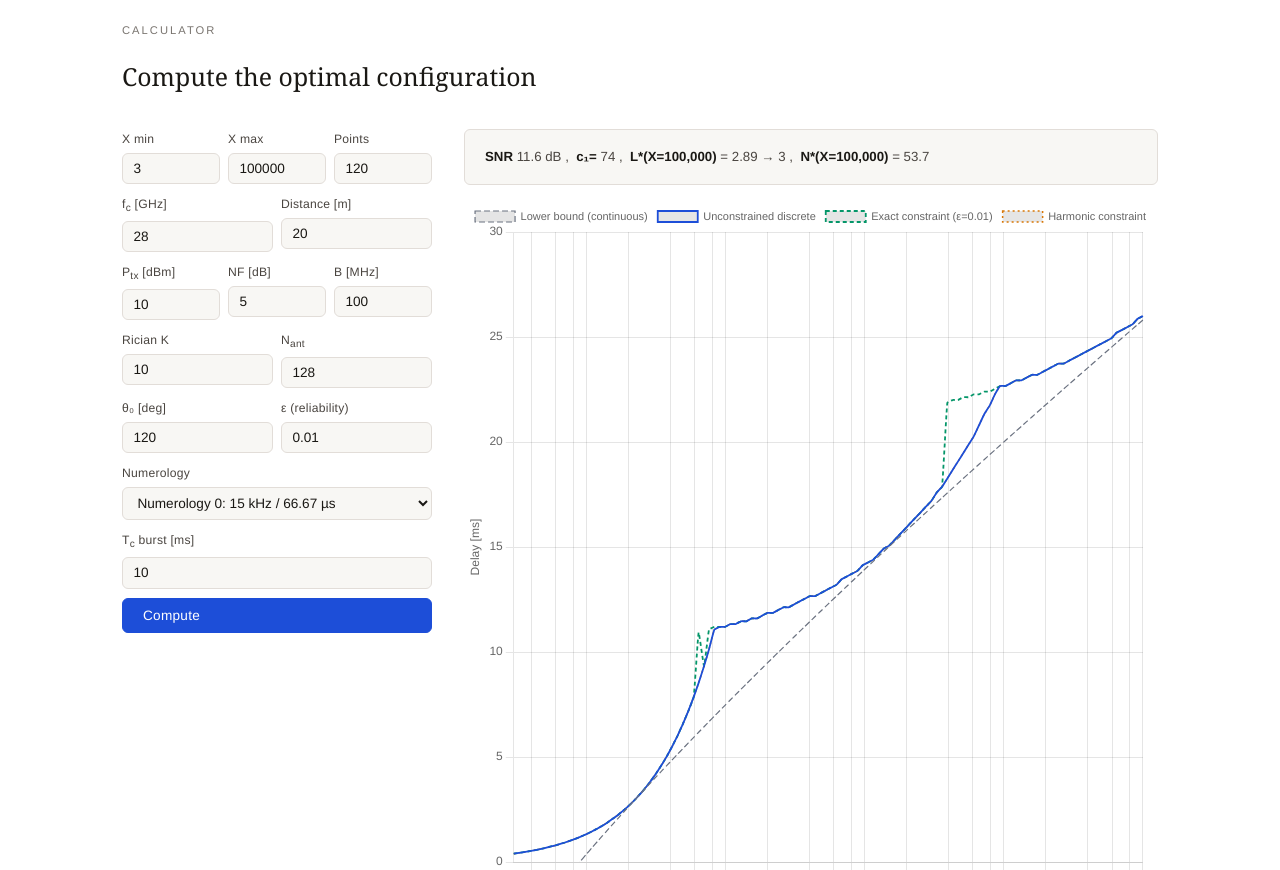
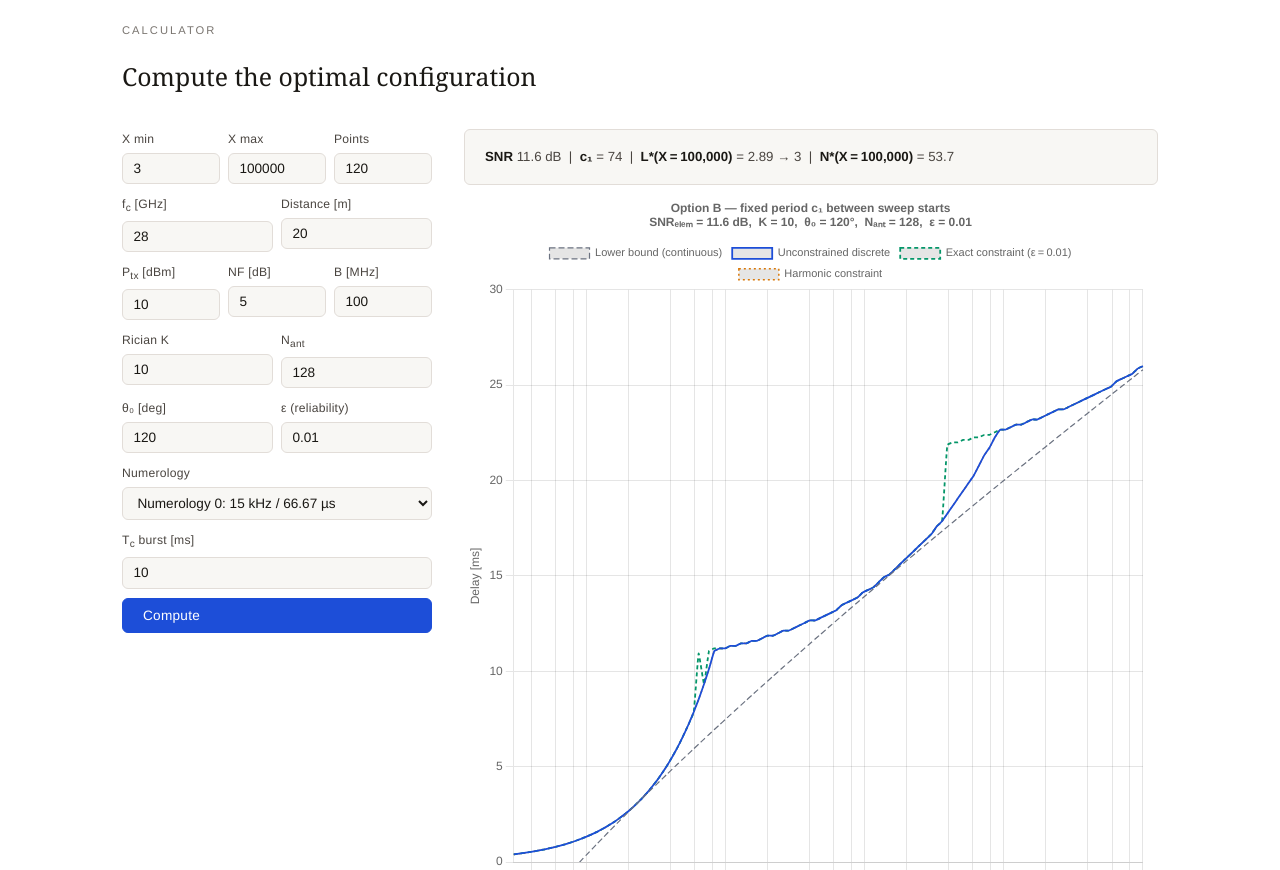
Before and after one commit to OlgaGalinina/hierarchical-search, a plain HTML site: page index.html in a window 1280 px wide. Shown: the part 1460-2330 px from the top of the page. Drawn offline with nearby package versions, Linux system fonts and the light colour scheme.

Commit message:
Refactor comments and improve code formatting

```diff
--- a/index.html
+++ b/index.html
@@ -544,23 +544,28 @@ mjx-container { overflow-x: auto; }
 
 <!-- ═══════════════════════════════════════ SCRIPTS ═══════════════════════════════════════ -->
 <script>
-// ── Lambert-W via Newton iterations ──────────────────────────────────────────
+// ── Lambert-W via Halley iterations (converges in ~6 steps for all x>0) ──────
 function lambertW(x) {
   if (x <= 0) return 0;
   let w = x < 1 ? x : Math.log(x);
   for (let i = 0; i < 12; i++) {
-    const ew = Math.exp(w);
-    w -= (w * ew - x) / (ew * (w + 1) - (w + 2) * (w * ew - x) / (2 * w + 2));
+    const ew  = Math.exp(w);
+    const f   = w * ew - x;
+    const fp  = ew * (w + 1);
+    const fpp = ew * (w + 2);
+    w -= f / (fp - f * fpp / (2 * fp));   // Halley step (correct form)
   }
   return w;
 }
 
-// ── Core math ─────────────────────────────────────────────────────────────────
+// ── Core math ──────────────────────────────────────────────────────────────────
 function beamGain(N, thetaDeg, Nant) {
   return Math.min(Nant, 101.5 * (N - 1) / thetaDeg);
 }
 function harmonic(n) {
-  let h = 0; for (let k = 1; k <= n; k++) h += 1 / k; return h;
+  let h = 0;
+  for (let k = 1; k <= n; k++) h += 1 / k;
+  return h;
 }
 function geoSum(N, L) {
   if (N - 1 <= 1) return L;
@@ -569,38 +574,47 @@ function geoSum(N, L) {
 function LoptB(X, c1) {
   if (X <= 1) return 1;
   const arg = Math.sqrt(c1 * Math.log(X)) / 2;
-  const W = lambertW(arg);
+  const W   = lambertW(arg);
   return W > 0 ? Math.log(X) / (2 * W) : 1;
 }
 function delayB(L, X, c1) {
   return Math.ceil(Math.pow(X, 1 / L)) + c1 * (L - 1);
 }
 
-// ── Exact Pe (recursive binom, float64, reliable N≤48) ───────────────────────
+// ── Exact Pe via binomial sum with Kahan compensated summation ─────────────────
+// Kahan summation eliminates the floating-point cancellation error that causes
+// the spiky artefacts in the constrained curves. Reliable for N ≤ ~48.
 function Pe_exact(N, thetaDeg, SNR, K, Nant) {
-  const G  = beamGain(N, thetaDeg, Nant);
+  const G = beamGain(N, thetaDeg, Nant);
   if (G <= 0 || N < 2) return 1;
   const nu = G * SNR * K / (K + 1);
   const s2 = G * SNR / (K + 1) + 1;
-  let s = 1, binom = 1, sign = -1;
+
+  // Kahan compensated alternating sum: s = sum_{m=0}^{N-1} (-1)^m C(N-1,m) * LT(m)
+  let s = 1, comp = 0, binom = 1, sign = -1;
   for (let m = 1; m < N; m++) {
-    binom *= (N - m) / m;
+    binom *= (N - m) / m;                         // recursive C(N-1,m)
     const denom = 1 + m * s2;
-    s += sign * binom * Math.exp(-m * nu / denom) / denom;
+    const term  = sign * binom * Math.exp(-m * nu / denom) / denom;
+    // Kahan step
+    const y = term - comp;
+    const t = s + y;
+    comp = (t - s) - y;
+    s = t;
     sign *= -1;
   }
   const pe = 1 - s;
   return (pe >= 0 && pe <= 1) ? pe : NaN;
 }
 
-// ── Harmonic Pe approximation ─────────────────────────────────────────────────
+// ── Harmonic Pe approximation ──────────────────────────────────────────────────
 function Pe_harm(N, thetaDeg, SNR, K, Nant) {
   const G = beamGain(N, thetaDeg, Nant);
   if (G <= 0 || N < 2) return 1;
   return (K + 1) * Math.exp(-K) * harmonic(N - 1) / (G * SNR);
 }
 
-// ── Reliability checks ────────────────────────────────────────────────────────
+// ── Reliability checks ─────────────────────────────────────────────────────────
 function reliabilityExact(L, X, SNR, K, theta0, Nant, eps) {
   const N = Math.pow(X, 1 / L);
   if (N < 2) return false;
@@ -615,34 +629,37 @@ function reliabilityExact(L, X, SNR, K, theta0, Nant, eps) {
 function reliabilityHarmonic(L, X, SNR, K, theta0, Nant, eps) {
   const N = Math.pow(X, 1 / L);
   if (N < 2) return false;
-  const H = harmonic(Math.max(1, Math.round(N) - 1));
+  const H   = harmonic(Math.max(1, Math.round(N) - 1));
   const lhs = (K + 1) * Math.exp(-K) * H * theta0 / (101.5 * SNR) * geoSum(N, L);
   return lhs <= eps;
 }
 
-// ── Find best discrete L ──────────────────────────────────────────────────────
+// ── Find best discrete L for all three constraint modes ────────────────────────
 function bestDiscrete(X, c1, SNR, K, theta0, Nant, eps) {
-  const Lc = LoptB(X, c1);
+  const Lc    = LoptB(X, c1);
   const range = [];
   for (let L = Math.max(1, Math.floor(Lc) - 1); L <= Math.floor(Lc) + 5; L++) range.push(L);
+
   let bu = {L:1, T:Infinity}, be = {L:null, T:Infinity}, bh = {L:null, T:Infinity};
   for (const L of range) {
     const T = delayB(L, X, c1);
     if (T < bu.T) bu = {L, T};
-    if (reliabilityExact(L, X, SNR, K, theta0, Nant, eps) && T < be.T) be = {L, T};
+    if (reliabilityExact(L, X, SNR, K, theta0, Nant, eps)    && T < be.T) be = {L, T};
     if (reliabilityHarmonic(L, X, SNR, K, theta0, Nant, eps) && T < bh.T) bh = {L, T};
   }
+  // Widen search if constraint not satisfied in the neighbourhood
   for (let L = 1; L <= 60; L++) {
     const T = delayB(L, X, c1);
-    if (!be.L && reliabilityExact(L, X, SNR, K, theta0, Nant, eps)) be = {L, T};
+    if (!be.L && reliabilityExact(L, X, SNR, K, theta0, Nant, eps))    be = {L, T};
     if (!bh.L && reliabilityHarmonic(L, X, SNR, K, theta0, Nant, eps)) bh = {L, T};
     if (be.L && bh.L) break;
   }
   return {bu, be, bh};
 }
 
-// ── Main computation ──────────────────────────────────────────────────────────
+// ── Main computation ───────────────────────────────────────────────────────────
 let myChart = null;
+
 function runCalc() {
   const sp = document.getElementById('spinner');
   sp.classList.add('active');
@@ -653,34 +670,43 @@ function runCalc() {
 }
 
 function _doCalc() {
-  const v = id => parseFloat(document.getElementById(id).value);
-  const xmin = v('xmin'), xmax = v('xmax'), npts = parseInt(document.getElementById('xpts').value);
-  const fc_GHz = v('fc'), dist = v('dist'), Ptx_dBm = v('ptx'), NF_dB = v('nf'), B_MHz = v('bw');
-  const K = v('kric'), Nant = parseInt(document.getElementById('nant').value);
+  // Read all inputs
+  const v    = id => parseFloat(document.getElementById(id).value);
+  const xmin = v('xmin'), xmax = v('xmax');
+  const npts = parseInt(document.getElementById('xpts').value);
+  const fc_GHz  = v('fc'), dist   = v('dist');
+  const Ptx_dBm = v('ptx'), NF_dB = v('nf'), B_MHz = v('bw');
+  const K    = v('kric');
+  const Nant = parseInt(document.getElementById('nant').value);
   const theta0 = v('theta0'), eps = v('epsilon'), Tc_ms = v('tc');
 
-  const lam = 3e8 / (fc_GHz * 1e9);
-  const PL = Math.pow(lam / (4 * Math.PI * dist), 2);
-  const Ptx_W = Math.pow(10, (Ptx_dBm - 30) / 10);
-  const Prx_W = Ptx_W * PL;
+  // Link budget → per-element SNR
+  const lam     = 3e8 / (fc_GHz * 1e9);
+  const PL      = Math.pow(lam / (4 * Math.PI * dist), 2);
+  const Ptx_W   = Math.pow(10, (Ptx_dBm - 30) / 10);
+  const Prx_W   = Ptx_W * PL;
   const noise_W = 4e-21 * Math.pow(10, NF_dB / 10) * B_MHz * 1e6;
-  const SNR = Prx_W / noise_W;
-  const SNR_dB = 10 * Math.log10(SNR);
+  const SNR     = Prx_W / noise_W;
+  const SNR_dB  = 10 * Math.log10(SNR);
 
+  // Numerology → symbol duration and c1
   const selEl = document.getElementById('numsel');
   const symUs = selEl.value === 'custom'
     ? parseFloat(document.getElementById('customsym').value)
     : parseFloat(selEl.value);
-  const c1 = Math.floor(Tc_ms * 1000 / (2 * symUs));
-  const scale = 2 * symUs / 1e3; // beam-tx → ms
+  const c1    = Math.floor(Tc_ms * 1000 / (2 * symUs));
+  const scale = 2 * symUs / 1e3;   // beam-transmission units → ms
 
-  // Log-spaced X values
+  // Log-spaced integer X values
   const Xvals = [];
   for (let i = 0; i < npts; i++) {
-    const X = Math.round(Math.pow(10, Math.log10(xmin) + i * (Math.log10(xmax) - Math.log10(xmin)) / (npts - 1)));
+    const X = Math.round(
+      Math.pow(10, Math.log10(xmin) + i * (Math.log10(xmax) - Math.log10(xmin)) / (npts - 1))
+    );
     if (!Xvals.includes(X) && X >= 2) Xvals.push(X);
   }
 
+  // Compute all curves
   const Tu = [], Te = [], Th = [], Tlb = [];
   for (const X of Xvals) {
     const r = bestDiscrete(X, c1, SNR, K, theta0, Nant, eps);
@@ -688,18 +714,26 @@ function _doCalc() {
     Te.push(r.be.L ? r.be.T * scale : null);
     Th.push(r.bh.L ? r.bh.T * scale : null);
     const Lc = LoptB(X, c1);
-    Tlb.push((Math.pow(X, 1/Lc) + c1*(Lc-1)) * scale);
+    Tlb.push((Math.pow(X, 1 / Lc) + c1 * (Lc - 1)) * scale);
   }
 
+  // Summary: L* and N* at X = xmax
   const Lstar = LoptB(xmax, c1);
-  const Nstar = Math.pow(xmax, 1/Lstar);
+  const Nstar = Math.pow(xmax, 1 / Lstar);
+
+  // Update summary box — always rewrite, whether first run or recompute
   const summ = document.getElementById('calc-summary');
-  summ.innerHTML = `<strong>SNR</strong> ${SNR_dB.toFixed(1)} dB&nbsp;,&nbsp; `
-    + `<strong>c₁=</strong> ${c1}&nbsp;,&nbsp; `
-    + `<strong>L*(X=${xmax.toLocaleString()})</strong> = ${Lstar.toFixed(2)} → ${Math.ceil(Lstar)}&nbsp;,&nbsp; `
-    + `<strong>N*(X=${xmax.toLocaleString()})</strong> = ${Nstar.toFixed(1)}`;
-  summ.classList.add('visible');
+  summ.textContent = '';   // clear first to force repaint
+  summ.innerHTML =
+    `<strong>SNR</strong> ${SNR_dB.toFixed(1)} dB &nbsp;|&nbsp; ` +
+    `<strong>c\u2081</strong> = ${c1} &nbsp;|&nbsp; ` +
+    `<strong>L*(X\u202F=\u202F${xmax.toLocaleString()})</strong> = ${Lstar.toFixed(2)} \u2192 ${Math.ceil(Lstar)} &nbsp;|&nbsp; ` +
+    `<strong>N*(X\u202F=\u202F${xmax.toLocaleString()})</strong> = ${Nstar.toFixed(1)}`;
+  summ.style.display = 'block';
+  summ.style.visibility = 'visible';
+  summ.style.opacity = '1';
 
+  // Rebuild chart
   const ctx = document.getElementById('delay-chart').getContext('2d');
   if (myChart) myChart.destroy();
   myChart = new Chart(ctx, {
@@ -707,48 +741,96 @@ function _doCalc() {
     data: {
       labels: Xvals,
       datasets: [
-        { label: 'Lower bound (continuous)', data: Tlb, borderColor:'#6b7280', borderDash:[6,3], borderWidth:1.2, pointRadius:0, tension:.2, spanGaps:true },
-        { label: 'Unconstrained discrete', data: Tu, borderColor:'#1d4ed8', borderWidth:1.8, pointRadius:0, tension:.1, spanGaps:true },
-        { label: `Exact constraint (ε=${eps})`, data: Te, borderColor:'#059669', borderDash:[4,3], borderWidth:1.8, pointRadius:0, tension:.1, spanGaps:true },
-        { label: 'Harmonic constraint', data: Th, borderColor:'#d97706', borderDash:[2,3], borderWidth:1.5, pointRadius:0, tension:.1, spanGaps:true },
+        {
+          label: 'Lower bound (continuous)',
+          data: Tlb,
+          borderColor: '#6b7280', borderDash: [6, 3],
+          borderWidth: 1.2, pointRadius: 0, tension: 0.2, spanGaps: true
+        },
+        {
+          label: 'Unconstrained discrete',
+          data: Tu,
+          borderColor: '#1d4ed8',
+          borderWidth: 1.8, pointRadius: 0, tension: 0.1, spanGaps: true
+        },
+        {
+          label: `Exact constraint (\u03B5\u202F=\u202F${eps})`,
+          data: Te,
+          borderColor: '#059669', borderDash: [4, 3],
+          borderWidth: 1.8, pointRadius: 0, tension: 0.1, spanGaps: true
+        },
+        {
+          label: 'Harmonic constraint',
+          data: Th,
+          borderColor: '#d97706', borderDash: [2, 3],
+          borderWidth: 1.5, pointRadius: 0, tension: 0.1, spanGaps: true
+        }
       ]
     },
     options: {
-      responsive:true, maintainAspectRatio:true,
-      scales:{
-        x:{ type:'logarithmic', title:{display:true,text:'Codebook size X'}, ticks:{callback:v=>Number.isInteger(Math.log10(v))?v.toLocaleString():''} },
-        y:{ min:0, title:{display:true,text:'Delay [ms]'} }
+      responsive: true,
+      maintainAspectRatio: true,
+      scales: {
+        x: {
+          type: 'logarithmic',
+          title: { display: true, text: 'Codebook size X' },
+          ticks: {
+            callback: v => Number.isInteger(Math.log10(v)) ? v.toLocaleString() : ''
+          }
+        },
+        y: {
+          min: 0,
+          title: { display: true, text: 'Delay [ms]' }
+        }
       },
-      plugins:{legend:{labels:{font:{size:11}}}}
+      plugins: {
+        legend: { labels: { font: { size: 11 } } },
+        title: {
+          display: true,
+          text: [
+            `Option B \u2014 fixed period c\u2081 between sweep starts`,
+            `SNR\u2091\u2097\u2091\u2098 = ${SNR_dB.toFixed(1)} dB,  ` +
+            `K = ${K},  \u03B8\u2080 = ${theta0}\u00B0,  ` +
+            `N\u2090\u2099\u209C = ${Nant},  ` +
+            `\u03B5 = ${eps}`
+          ],
+          font: { size: 12 },
+          padding: { bottom: 8 }
+        }
+      }
     }
   });
 }
 
-document.getElementById('numsel').addEventListener('change', function() {
-  document.getElementById('custom-sym-field').style.display = this.value === 'custom' ? '' : 'none';
+// Numerology selector: show/hide custom symbol duration field
+document.getElementById('numsel').addEventListener('change', function () {
+  document.getElementById('custom-sym-field').style.display =
+    this.value === 'custom' ? '' : 'none';
 });
 
-// ── Utilities ─────────────────────────────────────────────────────────────────
+// Utilities
 function copyBibtex() {
   navigator.clipboard.writeText(document.getElementById('bibtex-block').textContent);
-  const btn = event.target; btn.textContent = 'Copied!';
-  setTimeout(()=>btn.textContent='Copy BibTeX', 1800);
+  const btn = event.target;
+  btn.textContent = 'Copied!';
+  setTimeout(() => btn.textContent = 'Copy BibTeX', 1800);
 }
 function openModal()  { document.getElementById('modal').classList.add('open'); }
 function closeModal() { document.getElementById('modal').classList.remove('open'); }
-document.addEventListener('keydown', e => { if(e.key==='Escape') closeModal(); });
+document.addEventListener('keydown', e => { if (e.key === 'Escape') closeModal(); });
 
 let activeTab = 0;
 function switchTab(i) {
-  document.querySelectorAll('.tab-btn').forEach((b,j)=>b.classList.toggle('active',j===i));
-  document.querySelectorAll('.code-block').forEach((b,j)=>b.classList.toggle('active',j===i));
+  document.querySelectorAll('.tab-btn').forEach((b, j) => b.classList.toggle('active', j === i));
+  document.querySelectorAll('.code-block').forEach((b, j) => b.classList.toggle('active', j === i));
   activeTab = i;
 }
 function copyModalTab() {
   const block = document.querySelectorAll('.code-block')[activeTab];
   navigator.clipboard.writeText(block.innerText);
   const btn = document.getElementById('modal-copy-btn');
-  btn.textContent='Copied!'; setTimeout(()=>btn.textContent='Copy',1800);
+  btn.textContent = 'Copied!';
+  setTimeout(() => btn.textContent = 'Copy', 1800);
 }
 
 // Run on load with defaults
```
